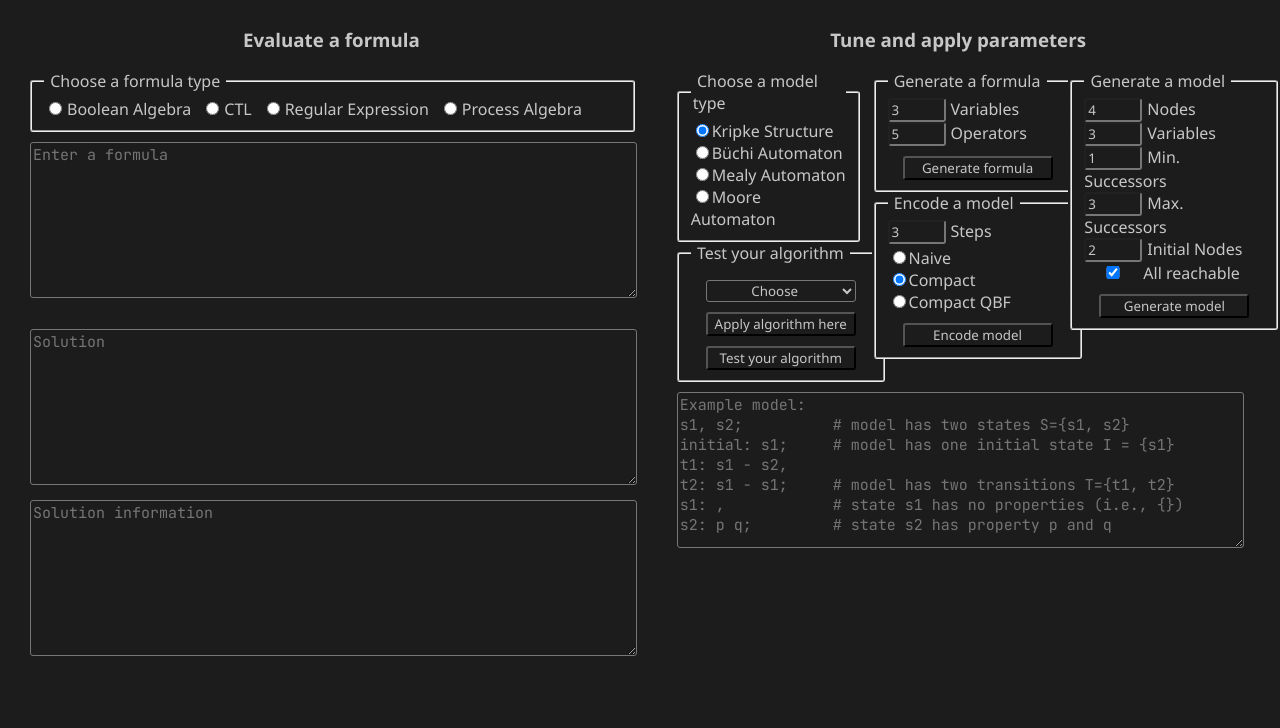
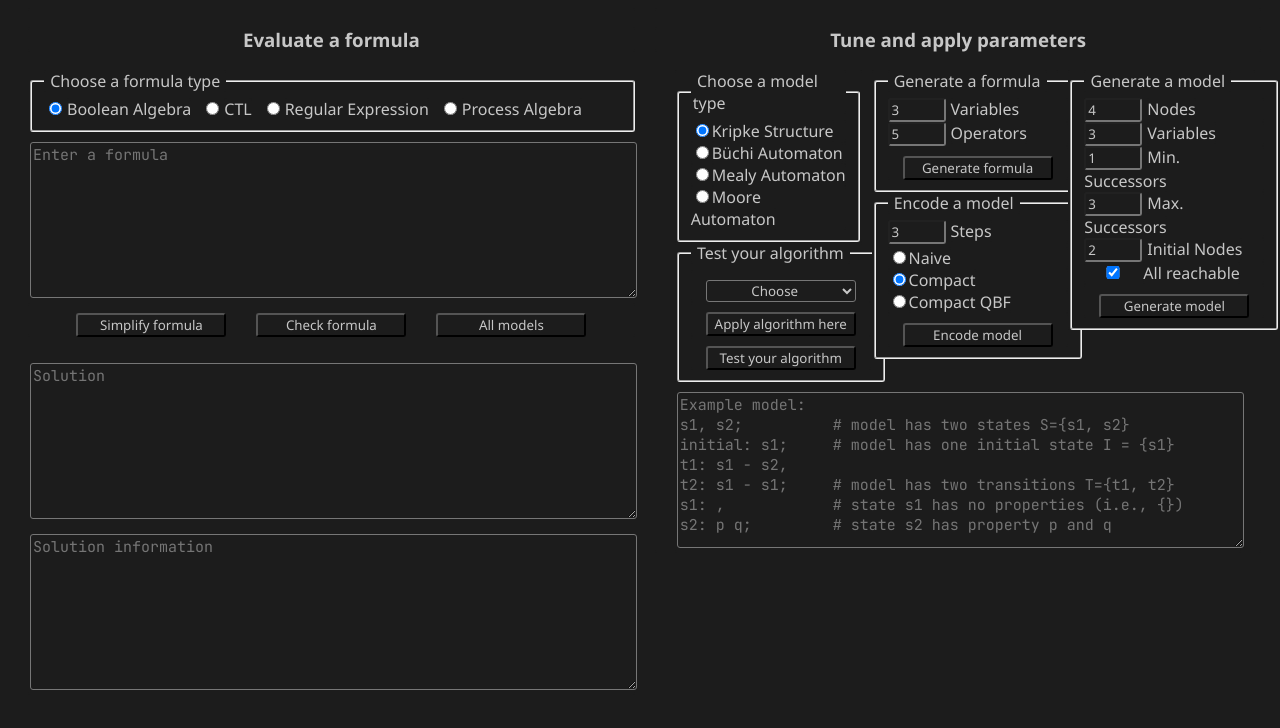
Before and after one commit to danielbinder/LogiVis, a React (Create React App) app in the folder visualisation/: page / in a window 1280 px wide. Shown: the top 728 px of the page. Built offline with nearby package versions, Linux system fonts and the light colour scheme.

Commit message:
Fixed bug where formulaType state was not propergated to formulaType selector

```diff
--- a/visualisation/src/App.jsx
+++ b/visualisation/src/App.jsx
@@ -12,6 +12,8 @@ export default function App() {
     return (
         <div>
             <Solver
+                formulaType={formulaType}
+                setFormulaType={setFormulaType}
                 formula={formula}
                 setFormula={setFormula}
                 solution={solution}
--- a/visualisation/src/components/solver/FormulaTypeSelection.jsx
+++ b/visualisation/src/components/solver/FormulaTypeSelection.jsx
@@ -1,6 +1,6 @@
 import React from "react";
 
-export default function FormulaTypeSelection({ formulaType, setFormulaType }) {
+export default function FormulaTypeSelection({formulaType, setFormulaType }) {
     return (
         <fieldset className="fieldset">
             <legend>&nbsp;Choose a formula type&nbsp;</legend>
```
